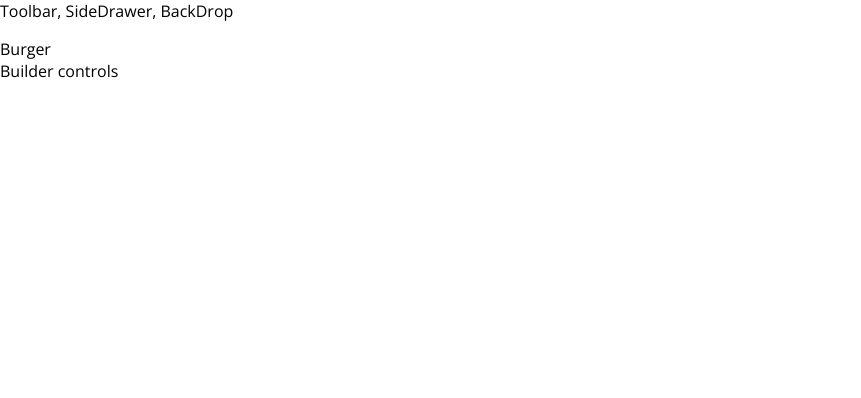
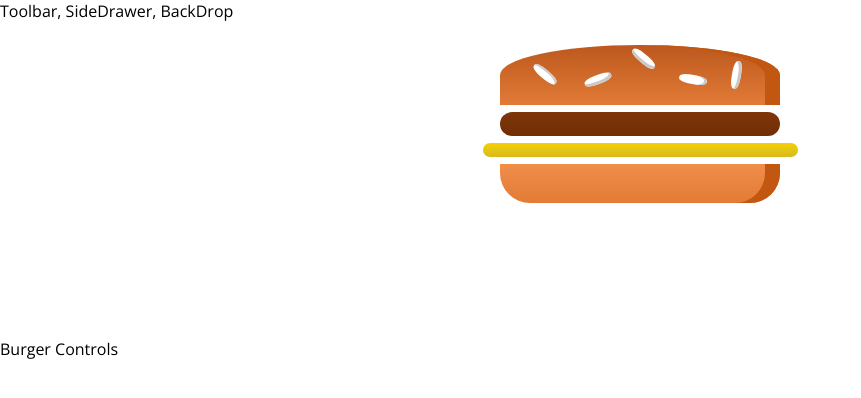
Before and after one commit to mohankumarkandavel/burger-builder, a React app: page / in a window 1280 px wide. Shown: the top 398 px of the page, without its empty margins (0-861 px from the left). Built offline with nearby package versions, Linux system fonts and the light colour scheme.

Commit message:
add burger component

```diff
--- a/src/components/Burger/Burger.js
+++ b/src/components/Burger/Burger.js
@@ -0,0 +1,17 @@
+import React from 'react';
+import classes from './Burger.module.css';
+import BurgerIngredient from './BurgerIngredient/BurgerIngredient';
+
+const burger = (props) => {
+    return(
+
+    <div className={classes.Burger}>
+        <BurgerIngredient type="bread-top"/>
+        <BurgerIngredient type="meat"/>
+        <BurgerIngredient type="cheese"/>
+        <BurgerIngredient type="bread-bottom"/>
+    </div>
+    );
+}
+
+export default burger;
--- /dev/null
+++ b/src/components/Burger/Burger.module.css
@@ -0,0 +1,16 @@
+.Burger {
+    width: 100%;
+    margin: auto;
+    height: 250px;
+    overflow: scroll;
+    text-align: center;
+    font-weight: bold;
+    font-size: 1.2rem;
+}
+@media (min-width: 500px) and (min-height: 400px ) {
+    .Burger {
+        width: 350px;
+        height: 300px;
+        overflow:hidden;
+    }
+}
--- a/src/components/Burger/Burgeringredient/Burgeringredient.js
+++ b/src/components/Burger/Burgeringredient/Burgeringredient.js
@@ -1,5 +1,5 @@
 import React, { Component } from 'react';
-import classes from './burgerIngredient.module.css';
+import classes from './BurgerIngredient.module.css';
 import PropTypes from 'prop-types';
 
 class BurgerIngredient extends Component {
@@ -21,6 +21,9 @@ class BurgerIngredient extends Component {
         case('cheese'):
             ingredient = <div className={classes.Cheese}></div>;
             break;
+        case('meat'):
+            ingredient = <div className={classes.Meat}></div>;
+            break;
         case('bacon'):
             ingredient = <div className={classes.Bacon}></div>;
             break;
@@ -34,8 +37,8 @@ class BurgerIngredient extends Component {
     }
 }
 
-BurgerIngredient.prototype = {
-    type:PropTypes.string.isRequired
+BurgerIngredient.propTypes = {
+    type: PropTypes.string.isRequired
 }
 
 export default BurgerIngredient;
--- a/src/containers/BurgerBuilder/BurgerBuilder.js
+++ b/src/containers/BurgerBuilder/BurgerBuilder.js
@@ -1,12 +1,13 @@
 import React , {Component} from 'react';
+import Burger from '../../components/Burger/Burger';
 import Aux from '../../hoc/Auxiliary';
 
 class BurgerBuilder extends Component {
     render() {
         return (
             <Aux>
-                <div>Burger   </div>
-                <div>Builder controls</div>
+                <Burger />
+                <div>Burger Controls</div>
             </Aux>
         );
     }
```
Also changed, not shown: 1 other file (tests, documents, lock files or other folders).
